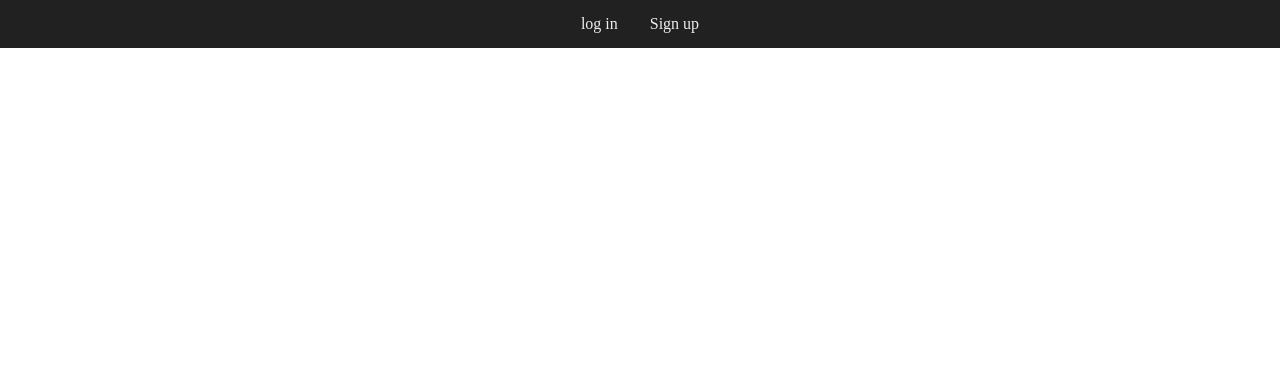
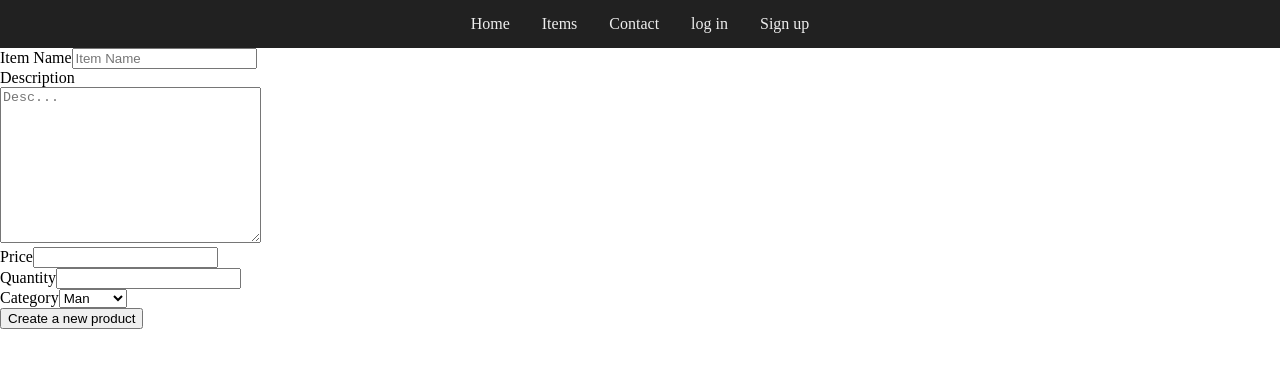
Before and after one commit to oklyz/ShopEase-front-end, a React (Vite) app in the folder ShopEase/: page /adminitems/new in a window 1280 px wide. Before the commit this address had no page. Shown: the top 368 px of the page. Built offline with nearby package versions, Linux system fonts and the light colour scheme.

Commit message:
issues component, item form, and display admin created items component are done.

```diff
--- a/ShopEase/src/App.css
+++ b/ShopEase/src/App.css
@@ -20,3 +20,8 @@ header {
 header nav a {
   margin: 0 1em;
 }
+
+.dark-btn {
+  color: rgb(0, 37, 160);
+  text-decoration: underline;
+}
--- a/ShopEase/src/App.jsx
+++ b/ShopEase/src/App.jsx
@@ -9,9 +9,13 @@ import Dashboard from './pages/Deashboard'
 import ContactAs from './pages/ContactAs'
 import ItemDetails from './pages/ItemDetails'
 import Profile from './pages/Profile'
+import Issues from './pages/Issues'
 import { useContext, useEffect } from 'react'
 import UserContext from './contexts/UserContext'
 import { CheckSession } from './services/Auth'
+import AdminItems from './pages/AdminItems'
+import ItemForm from './components/ItemForm'
+
 
 function App() {
   const { setUser } = useContext(UserContext)
@@ -19,7 +23,7 @@ function App() {
   const checkToken = async () => {
     //If a token exists, sends token to localStorage to persist logged in user
     const user = await CheckSession()
-    console.log(user)
+
     setUser(user)
   }
 
@@ -47,6 +51,9 @@ function App() {
 
           {/* admin routes */}
           <Route path="/dashboard" element={<Dashboard />}></Route>
+          <Route path="/issues" element={<Issues />}></Route>
+          <Route path="/adminitems" element={ <AdminItems /> }></Route>
+          <Route path="/adminitems/new" element={ <ItemForm /> }></Route>
         </Routes>
       </main>
     </>
--- /dev/null
+++ b/ShopEase/src/components/AdminItemDetails.jsx
@@ -0,0 +1,12 @@
+const AdminItemDetails = ({ item }) => {
+  return (
+    <>
+      <div>
+        <h1>{item.name}</h1>
+        <p>{item.price}</p>
+        <p>{item.quantity}</p>
+      </div>
+    </>
+  )
+}
+export default AdminItemDetails
--- a/ShopEase/src/components/Header.jsx
+++ b/ShopEase/src/components/Header.jsx
@@ -14,8 +14,8 @@ const Nav = () => {
   const adminOptions = (
     <nav>
       <Link to="">Dashboard</Link>
-      <Link to="">Issues</Link>
-      <Link to="">New Product</Link>
+      <Link to="/issues">Issues</Link>
+      <Link to="/adminitems">My Items</Link>
       <Link to="/login" onClick={handleLogOut}>
         log out
       </Link>
@@ -37,6 +37,9 @@ const Nav = () => {
 
   const publicOptions = (
     <nav>
+      <Link to="/">Home</Link>
+      <Link to="">Items</Link>
+      <Link to="">Contact</Link>
       <Link to="/login">log in</Link>
       <Link to="/register">Sign up</Link>
     </nav>
--- /dev/null
+++ b/ShopEase/src/components/ItemForm.jsx
@@ -0,0 +1,127 @@
+import { useState } from 'react'
+import { createItem } from '../services/AdminItem'
+import { useNavigate } from 'react-router-dom'
+
+const ItemForm = () => {
+  let navigate = useNavigate()
+  const initialState = {
+    image: 'default-img',
+    name: '',
+    price: '',
+    quantity: '',
+    description: '',
+    category: 'man'
+  }
+
+  const [formValues, setFormValues] = useState(initialState)
+
+  const handleChange = (e) => {
+    setFormValues({ ...formValues, [e.target.name]: e.target.value })
+  }
+
+  const handleSubmit = async (e) => {
+    e.preventDefault()
+    await createItem({
+      image: formValues.image,
+      name: formValues.name,
+      description: formValues.description,
+      category: formValues.category,
+      price: parseInt(formValues.price),
+      quantity: parseInt(formValues.quantity)
+    })
+
+    setFormValues(initialState)
+    navigate('/adminitems')
+  }
+
+  return (
+    <>
+      <div>
+        <form onSubmit={handleSubmit}>
+          <div>
+            <label htmlFor="name">Item Name</label>
+            <input
+              onChange={handleChange}
+              id="name"
+              type="text"
+              placeholder="Item Name"
+              value={formValues.name}
+              required
+              autoComplete="name"
+              name="name"
+            />
+          </div>
+          <div>
+            <label htmlFor="description">Description</label>
+            <br />
+            {/* <input
+              onChange={handleChange}
+              id="description"
+              type="text"
+              placeholder="Description"
+              value={formValues.description}
+              required
+              autoComplete="description"
+              name="description"
+            /> */}
+
+            <textarea
+              onChange={handleChange}
+              value={formValues.description}
+              required
+              name="description"
+              id="description"
+              cols="30"
+              rows="10"
+              placeholder="Desc..."
+            ></textarea>
+          </div>
+
+          <div>
+            <label htmlFor="price">Price</label>
+            <input
+              onChange={handleChange}
+              id="price"
+              type="number"
+              min={0}
+              value={formValues.price}
+              required
+              autoComplete="price"
+              name="price"
+            />
+          </div>
+
+          <div>
+            <label htmlFor="quantity">Quantity</label>
+            <input
+              onChange={handleChange}
+              id="quantity"
+              type="number"
+              min={0}
+              value={formValues.quantity}
+              required
+              autoComplete="quantity"
+              name="quantity"
+            />
+          </div>
+
+          <div>
+            <label htmlFor="category">Category</label>
+            <select
+              name="category"
+              id="category"
+              onChange={handleChange}
+              value={formValues.category}
+            >
+              <option value="man">Man</option>
+              <option value="woman">Woman</option>
+              <option value="kids">Kids</option>
+            </select>
+          </div>
+          <button>Create a new product</button>
+        </form>
+      </div>
+    </>
+  )
+}
+export default ItemForm
--- /dev/null
+++ b/ShopEase/src/pages/AdminItems.jsx
@@ -0,0 +1,45 @@
+import { useState, useEffect } from 'react'
+import { Link } from 'react-router-dom'
+import { getItems } from '../services/AdminItem'
+import AdminItemDetails from '../components/AdminItemDetails'
+
+const AdminItems = () => {
+  const [items, setItems] = useState([])
+
+  useEffect(() => {
+    const getAllItem = async () => {
+      const allItems = await getItems()
+      setItems(allItems)
+    }
+    getAllItem()
+  }, [])
+
+  items.length > 0 && console.log(items)
+
+  return (
+    <>
+      <div>
+        <Link className="dark-btn" to="/adminitems/new">
+          {' '}
+          add new product
+        </Link>
+      </div>
+      <br />
+      <br />
+      <div>
+        {items.length > 0 ? (
+          <>
+            {items.map((item) => {
+              return <AdminItemDetails key={item._id} item={item} />
+            })}
+          </>
+        ) : (
+          <>
+            <div>no Items!</div>
+          </>
+        )}
+      </div>
+    </>
+  )
+}
+export default AdminItems
--- /dev/null
+++ b/ShopEase/src/pages/Issues.jsx
@@ -0,0 +1,34 @@
+import { useEffect, useState } from 'react'
+import { getIssues } from '../services/Issue'
+
+const Issues = () => {
+  const [issues, setIssues] = useState([])
+
+  useEffect(() => {
+    const getAllIssues = async () => {
+      const allIssues = await getIssues()
+      // console.log(allIssues)
+      setIssues(allIssues)
+    }
+
+    getAllIssues()
+  }, [])
+
+  return (
+    <>
+      {issues.length > 0 ? (
+        <div>
+          {issues.map((issue) => {
+            return <div key={issue._id}> {issue.subject} </div>
+          })}
+        </div>
+      ) : (
+        <>
+          <div>No Issues...</div>
+        </>
+      )}
+      {/* <div>Issues..</div> */}
+    </>
+  )
+}
+export default Issues
--- /dev/null
+++ b/ShopEase/src/services/AdminItem.js
@@ -0,0 +1,20 @@
+import Client from './api'
+
+export const createItem = async (data) => {
+  try {
+    const res = await Client.post('/item/new', data)
+    console.log(res)
+  } catch (error) {
+    throw error
+  }
+}
+
+export const getItems = async () => {
+  try {
+    const res = await Client.get('/item')
+    return res.data
+  } catch (error) {
+    throw error
+
+  }
+}
--- /dev/null
+++ b/ShopEase/src/services/Issue.js
@@ -0,0 +1,10 @@
+import Client from './api'
+
+export const getIssues = async () => {
+  try {
+    const res = await Client.get('/contact')
+    return res.data
+  } catch (error) {
+    throw error
+  }
+}
```
